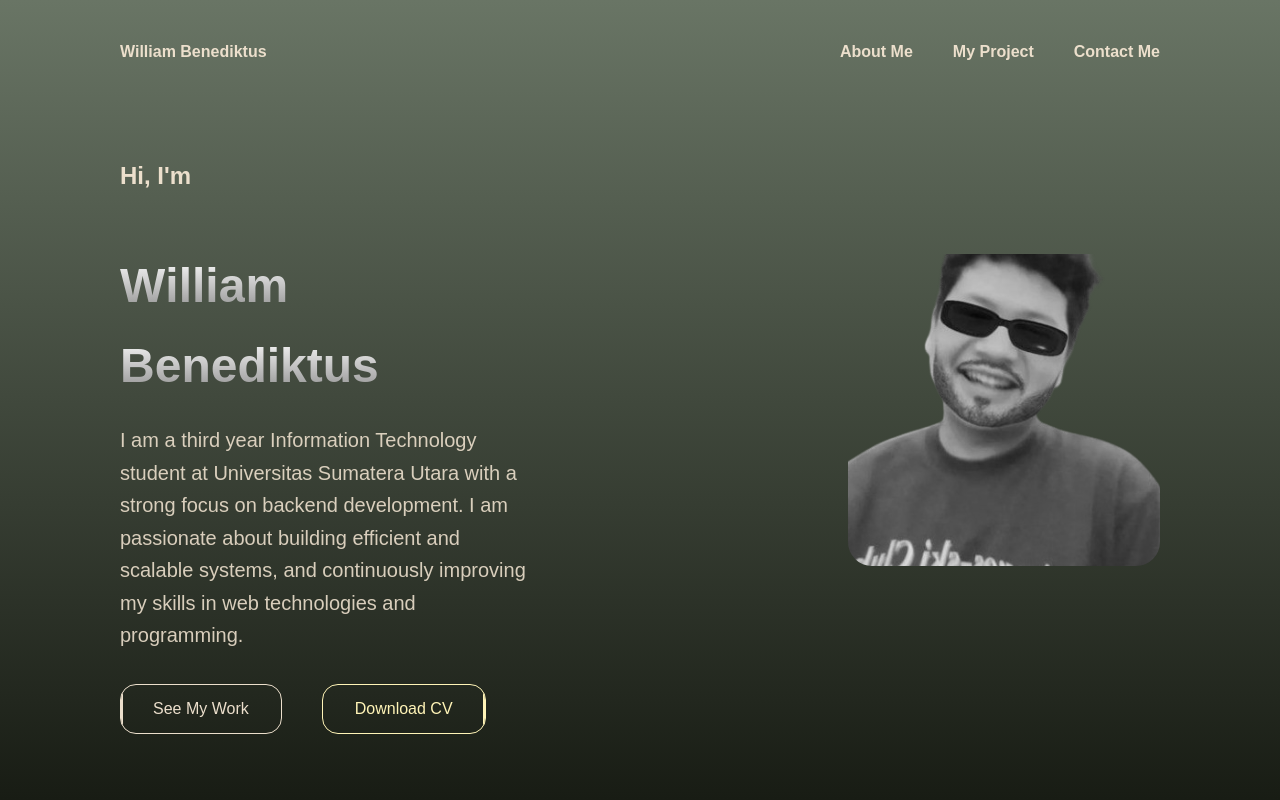
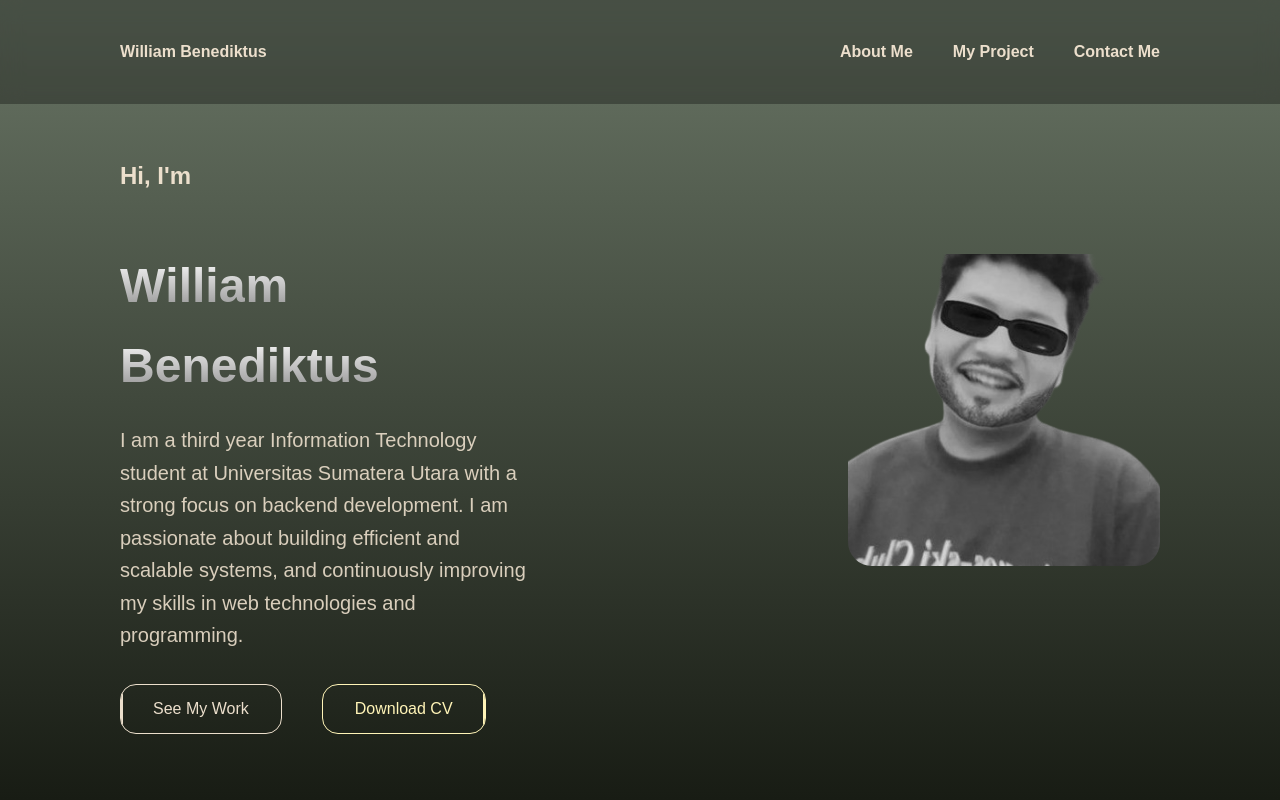
Before and after one commit to llliaam/porfolio, a React (Vite) app: page / in a window 1280 px wide. Shown: the top 800 px of the page. Built offline with nearby package versions, Linux system fonts and the light colour scheme; a web font is replaced by a local one.

Commit message:
perbaikan gsap education

```diff
--- a/src/components/Education.jsx
+++ b/src/components/Education.jsx
@@ -52,7 +52,7 @@ const Education = () => {
     gsap.from('.content-card-mobile', {
       scrollTrigger: {
         trigger: '.content-card-mobile',
-        start: '20px 80%',
+        start: 'clamp(20px 80%)',
         scrub: 1,
       },
       opacity: 0,
@@ -92,8 +92,8 @@ const Education = () => {
   }, [])
 
   useGSAP(() => {
-    gsap.from('.education-title, .education-subtitle', {
-      scrollTriger: {
+    gsap.from('.education-title', {
+      scrollTrigger: {
         trigger: 'education-title',
         start: "10px 90%",
         scrub: 2,
--- a/src/components/Navbar.jsx
+++ b/src/components/Navbar.jsx
@@ -32,7 +32,7 @@ const Navbar = () => {
   }
 
   return (
-    <nav className="w-full fixed top-0 z-50">
+    <nav className="fixed top-0 left-0 right-0 z-50" style={{ width: 'calc(100vw - var(--scrollbar-width, 0px))' }}>
       <div className='filter flex items-center justify-between py-4 sm:py-6 md:py-8 lg:py-10 px-4 sm:px-6 md:px-8 lg:px-30'>
         <a href="#home" className='nav-font flex items-center gap-2 font-bold text-base sm:text-lg md:text-xl truncate'>
           <span className='hidden sm:inline'>William Benediktus</span>
@@ -65,9 +65,9 @@ const Navbar = () => {
           </button>
         </div>
       </div>
-      <div className={`md:hidden fixed top-[60px] sm:top-[72px] left-0 right-0 bg-black/90 backdrop-blur-md transition-all duration-300 ${
+      <div className={`md:hidden fixed top-[60px] sm:top-[72px] left-0 bg-black/90 backdrop-blur-md transition-all duration-300 ${
         isMenuOpen ? 'opacity-100 visible' : 'opacity-0 invisible'
-      }`}>
+      }`} style={{ right: 'var(--scrollbar-width, 0px)' }}>
         <ul className='flex flex-col py-4'>
           {navLinks.map((link) => (
             <li key={link.id}>
--- a/src/index.css
+++ b/src/index.css
@@ -37,8 +37,6 @@ body {
     height: 100%;
     background: linear-gradient(to bottom, #697565, #181C14);
     color: #ECDFCC;
-    scroll-behavior: smooth;
-    overflow-x: hidden;
 }
 
 
@@ -46,7 +44,7 @@ body {
 @layer components {
 
   nav {
-        @apply fixed z-50 w-full;
+        @apply fixed w-full;
 
         p {
             @apply font-modern-negra text-3xl -mb-2;
```
